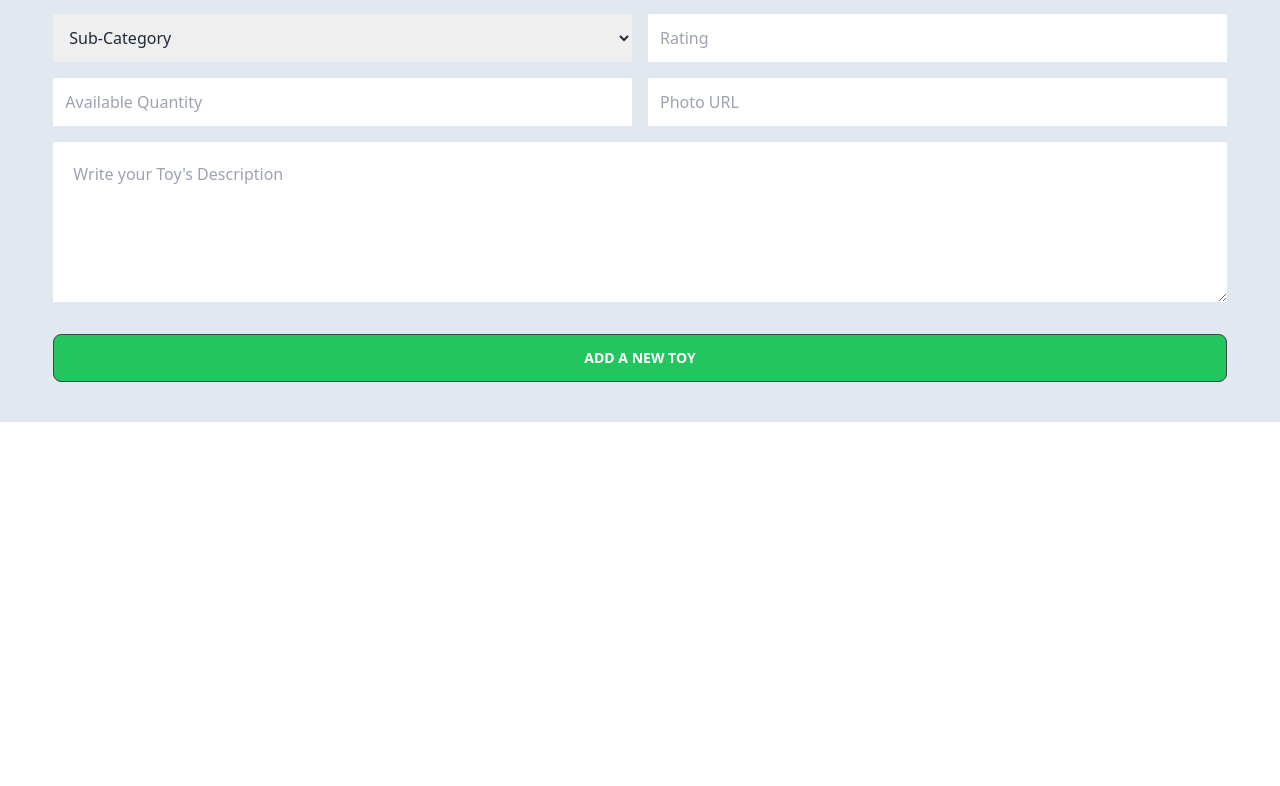
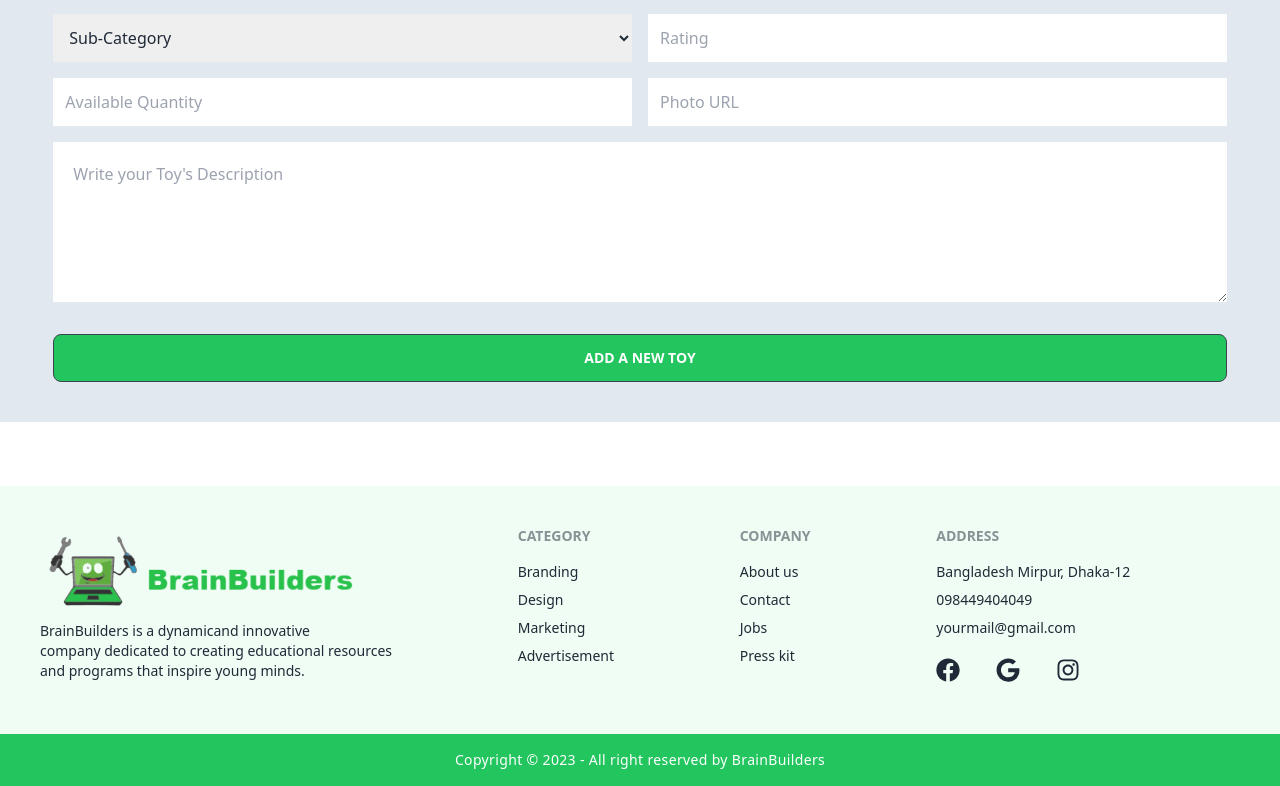
Before and after one commit to freelancerjoy/brain-bulder-client, a React (Vite) app: page /addtoy in a window 1280 px wide. Shown: the part 338-1124 px from the top of the page. Before the commit the page ends 800 px from the top, so only its background shows below. Built offline with nearby package versions, Linux system fonts and the light colour scheme; no server answers.

Commit message:
Create footer page and setup all page

```diff
--- a/package.json
+++ b/package.json
@@ -22,7 +22,8 @@
     "react-photo-gallery": "^8.0.0",
     "react-router-dom": "^6.11.2",
     "react-tabs": "^6.0.1",
-    "sort-by": "^1.2.0"
+    "sort-by": "^1.2.0",
+    "sweetalert2": "^11.7.5"
   },
   "devDependencies": {
     "@types/react": "^18.0.28",
--- a/src/Layout/Main.jsx
+++ b/src/Layout/Main.jsx
@@ -1,12 +1,14 @@
 import React from "react";
 import Navbar from "../Pages/Shared/Header/Navbar";
 import { Outlet } from "react-router-dom";
+import Footer from "../Pages/Shared/Footer/Footer";
 
 const Main = () => {
   return (
     <div>
       <Navbar></Navbar>
       <Outlet></Outlet>
+      <Footer></Footer>
     </div>
   );
 };
--- a/src/Pages/AddToy/AddToy.jsx
+++ b/src/Pages/AddToy/AddToy.jsx
@@ -3,6 +3,8 @@
 /* eslint-disable no-unused-vars */
 import { useForm } from "react-hook-form";
 import useTitle from "../../Hooks/useTitle";
+import Swal from "sweetalert2";
+
 const AddToy = () => {
   useTitle("Add New Toy");
   const {
@@ -20,7 +22,16 @@ const AddToy = () => {
       body: JSON.stringify(data),
     })
       .then((res) => res.json())
-      .then((data) => console.log(data));
+      .then((data) => {
+        if (data.insertedId)
+          Swal.fire({
+            position: "top-end",
+            icon: "success",
+            title: "Succefully Added Toy",
+            showConfirmButton: false,
+            timer: 1500,
+          });
+      });
   };
   console.log(watch("example"));
   return (
--- a/src/Pages/Login/Login.jsx
+++ b/src/Pages/Login/Login.jsx
@@ -4,6 +4,7 @@ import { FcGoogle } from "react-icons/fc";
 import { useContext, useState } from "react";
 import { AuthContest } from "../../Provider/AuthProvider";
 import useTitle from "../../Hooks/useTitle";
+import Swal from "sweetalert2";
 
 const Login = () => {
   useTitle("login");
@@ -26,7 +27,12 @@ const Login = () => {
     LogIn(data?.email, data?.password)
       .then((result) => {
         const user = result.user;
-        console.log(user);
+        Swal.fire({
+          title: "Loign Succes",
+          text: "Welcome, To Your Account",
+          icon: "success",
+          confirmButtonText: "Cool",
+        });
         navigate(from);
       })
       .catch((error) => {
@@ -39,7 +45,13 @@ const Login = () => {
     googleLogin()
       .then((result) => {
         const user = result.user;
-        console.log(user);
+        Swal.fire({
+          title: "Loign Succes",
+          text: "Welcome, To Your Account",
+          icon: "success",
+          confirmButtonText: "Cool",
+        });
+        navigate(from);
       })
       .catch((error) => setError(error.message));
   };
--- a/src/Pages/Register/Register.jsx
+++ b/src/Pages/Register/Register.jsx
@@ -2,9 +2,10 @@ import { useContext, useState } from "react";
 import { useForm } from "react-hook-form";
 import { AuthContest } from "../../Provider/AuthProvider";
 import useTitle from "../../Hooks/useTitle";
+import Swal from "sweetalert2";
 
 const Register = () => {
-  useTitle(register);
+  useTitle("register");
   const { signUpUser, profileUpdate } = useContext(AuthContest);
   const [error, setError] = useState();
   const {
@@ -17,6 +18,7 @@ const Register = () => {
 
   const onSubmit = (data) => {
     setError("");
+    reset();
     console.log(data);
     if (data.password.length < 6) {
       setError("Password at leaset 6 carecter");
@@ -26,7 +28,12 @@ const Register = () => {
       .then((result) => {
         const user = result.user;
         profileUpdate(user, data?.name, data?.photo);
-        console.log(user);
+        Swal.fire({
+          title: "Registation Succesful",
+          text: "Thank for registration",
+          icon: "success",
+          confirmButtonText: "Cool",
+        });
       })
       .catch((error) => {
         console.log(error);
--- a/src/Pages/Shared/Footer/Footer.jsx
+++ b/src/Pages/Shared/Footer/Footer.jsx
@@ -0,0 +1,52 @@
+import React from "react";
+import logo from "/logo.png";
+import { FaFacebook, FaGoogle, FaInstagram } from "react-icons/fa";
+const Footer = () => {
+  return (
+    <div className="pt-16">
+      <footer className="footer p-10 bg-green-50 text-base-content">
+        <div>
+          <img className="w-80" src={logo} alt="" />
+          <p>
+            BrainBuilders is a dynamicand innovative
+            <br />
+            company dedicated to creating educational resources <br /> and
+            programs that inspire young minds.
+          </p>
+        </div>
+        <div>
+          <span className="footer-title">Category</span>
+          <a className="link link-hover">Branding</a>
+          <a className="link link-hover">Design</a>
+          <a className="link link-hover">Marketing</a>
+          <a className="link link-hover">Advertisement</a>
+        </div>
+        <div>
+          <span className="footer-title">Company</span>
+          <a className="link link-hover">About us</a>
+          <a className="link link-hover">Contact</a>
+          <a className="link link-hover">Jobs</a>
+          <a className="link link-hover">Press kit</a>
+        </div>
+        <div>
+          <span className="footer-title">Address</span>
+          <a className="link link-hover">Bangladesh Mirpur, Dhaka-12</a>
+          <a className="link link-hover">098449404049</a>
+          <a className="link link-hover">yourmail@gmail.com</a>
+          <span className="flex gap-9 my-3 text-2xl">
+            <FaFacebook></FaFacebook>
+            <FaGoogle></FaGoogle>
+            <FaInstagram></FaInstagram>
+          </span>
+        </div>
+      </footer>
+      <div className="footer footer-center p-4 bg-green-500 text-white tracking-wide ">
+        <div>
+          <p>Copyright © 2023 - All right reserved by BrainBuilders</p>
+        </div>
+      </div>
+    </div>
+  );
+};
+
+export default Footer;
--- a/src/Pages/Shared/MyToy/MyToy.jsx
+++ b/src/Pages/Shared/MyToy/MyToy.jsx
@@ -2,12 +2,14 @@ import React, { useContext, useEffect, useState } from "react";
 import MyToyCard from "./MyToyCard";
 import { AuthContest } from "../../../Provider/AuthProvider";
 import useTitle from "../../../Hooks/useTitle";
+import Swal from "sweetalert2";
 
 const MyToy = () => {
   useTitle("My Toy");
   const { user } = useContext(AuthContest);
   const [myToy, setMyToy] = useState();
   const [sortValue, setSortValue] = useState(1);
+
   const url = `https://brain-bulders-server.vercel.app/mytoy?email=${user?.email}&sort=${sortValue}`;
   console.log(sortValue);
   useEffect(() => {
@@ -21,6 +23,31 @@ const MyToy = () => {
     setSortValue(value);
   };
 
+  const handleDelete = (_id) => {
+    Swal.fire({
+      title: "Are you sure?",
+      text: "You won't be able to revert this!",
+      icon: "warning",
+      showCancelButton: true,
+      confirmButtonColor: "#3085d6",
+      cancelButtonColor: "#d33",
+      confirmButtonText: "Yes, delete it!",
+    }).then((result) => {
+      if (result.isConfirmed) {
+        fetch(`https://brain-bulders-server.vercel.app/delete/${_id}`, {
+          method: "DELETE",
+        })
+          .then((res) => res.json())
+          .then((data) => {
+            if (data.deletedCount == 1) {
+              Swal.fire("Deleted!", "Your file has been deleted.", "success");
+              const remaing = myToy.filter((toy) => toy._id !== _id);
+              setMyToy(remaing);
+            }
+          });
+      }
+    });
+  };
   return (
     <div className="w-11/12 mx-auto">
       <div className="overflow-x-auto w-full">
@@ -48,7 +75,10 @@ const MyToy = () => {
           </thead>
           <tbody className="">
             {myToy?.map((toy) => (
-              <MyToyCard key={toy._id} toy={toy}></MyToyCard>
+              <MyToyCard
+                key={toy._id}
+                toy={toy}
+                handleDelete={handleDelete}></MyToyCard>
             ))}
           </tbody>
           {/* foot */}
--- a/src/Pages/Shared/MyToy/MyToyCard.jsx
+++ b/src/Pages/Shared/MyToy/MyToyCard.jsx
@@ -1,15 +1,9 @@
 import React from "react";
 import { Link } from "react-router-dom";
 
-const MyToyCard = ({ toy }) => {
+const MyToyCard = ({ toy, handleDelete }) => {
   const { _id, name, Seller, subCategory, price, quantity, photo } = toy;
-  const handleDelete = (_id) => {
-    fetch(`https://brain-bulders-server.vercel.app/delete/${_id}`, {
-      method: "DELETE",
-    })
-      .then((res) => res.json())
-      .then((data) => console.log(data));
-  };
+
   return (
     <tr className="border-2">
       <td>
--- a/src/Pages/UpdateToy/UpdateToy.jsx
+++ b/src/Pages/UpdateToy/UpdateToy.jsx
@@ -2,6 +2,7 @@ import React from "react";
 import { useLoaderData } from "react-router-dom";
 import { useForm } from "react-hook-form";
 import useTitle from "../../Hooks/useTitle";
+import Swal from "sweetalert2";
 
 const UpdateToy = () => {
   useTitle("Update Toy");
@@ -33,7 +34,17 @@ const UpdateToy = () => {
       body: JSON.stringify(data),
     })
       .then((res) => res.json())
-      .then((data) => console.log(data));
+      .then((data) => {
+        if (data.modifiedCount == 1) {
+          Swal.fire({
+            position: "top-end",
+            icon: "success",
+            title: "Update Succefully",
+            showConfirmButton: false,
+            timer: 1500,
+          });
+        }
+      });
   };
   return (
     <div className="bg-slate-200 py-10">
```
Also changed, not shown: public/logo.png, 1 other file (tests, documents, lock files or other folders).
